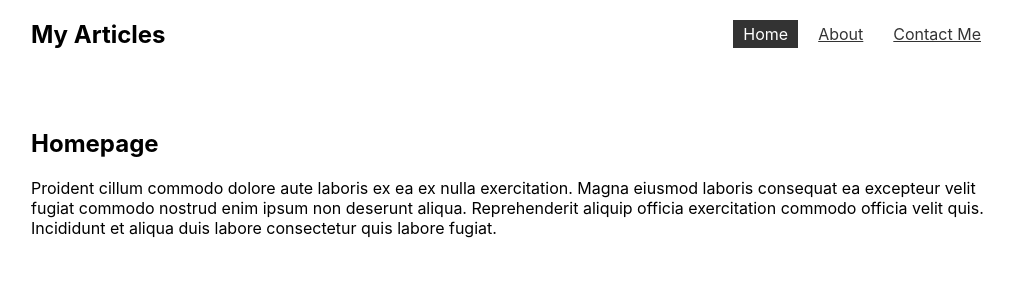
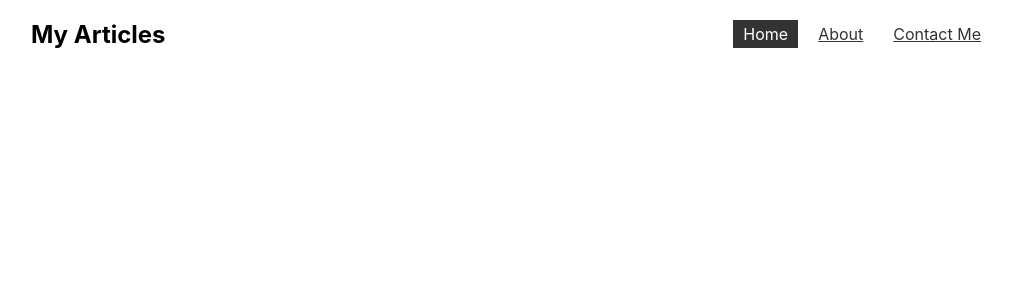
Before and after one commit to gareth-robinson865/multi-page-site, a React (Create React App) app: page / in a window 1280 px wide. Shown: the top 300 px of the page, without its empty margins (129-1143 px from the left). Built offline with nearby package versions, Linux system fonts and the light colour scheme; data requests are answered from the project's data file.

Commit message:
content deleted to make room for the articles

```diff
--- a/src/pages/Home.js
+++ b/src/pages/Home.js
@@ -6,8 +6,7 @@ export default function Home() {
 
   return (
     <div>
-        <h2>Homepage</h2>
-        <p>Proident cillum commodo dolore aute laboris ex ea ex nulla exercitation. Magna eiusmod laboris consequat ea excepteur velit fugiat commodo nostrud enim ipsum non deserunt aliqua. Reprehenderit aliquip officia exercitation commodo officia velit quis. Incididunt et aliqua duis labore consectetur quis labore fugiat.</p>
+
     </div>
   )
 }
```
